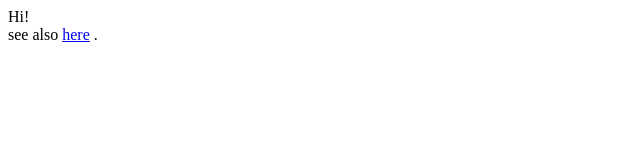
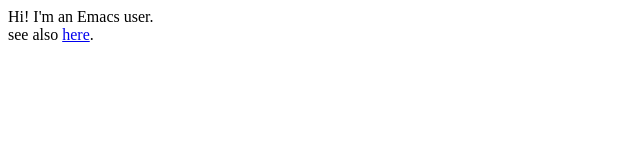
Before and after one commit to M-Onitsuka/M-Onitsuka.github.io, a plain HTML site: page index.html in a window 1280 px wide. Shown: the whole page, without its empty margins (0-640 px from the left). Drawn offline with Linux system fonts and the light colour scheme.

Commit message:
add emacs information.

```diff
--- a/index.html
+++ b/index.html
@@ -15,8 +15,8 @@
     <title>M-Onitsuka's Page</title>
   </head>
   <body>
-    Hi!
+    Hi! I'm an Emacs user.
     <br>
-    see also <a href="https://github.com/M-Onitsuka/M-Onitsuka.github.io">here</a> .
+    see also <a href="https://github.com/M-Onitsuka/M-Onitsuka.github.io">here</a>.
   </body>
 </html>
```
